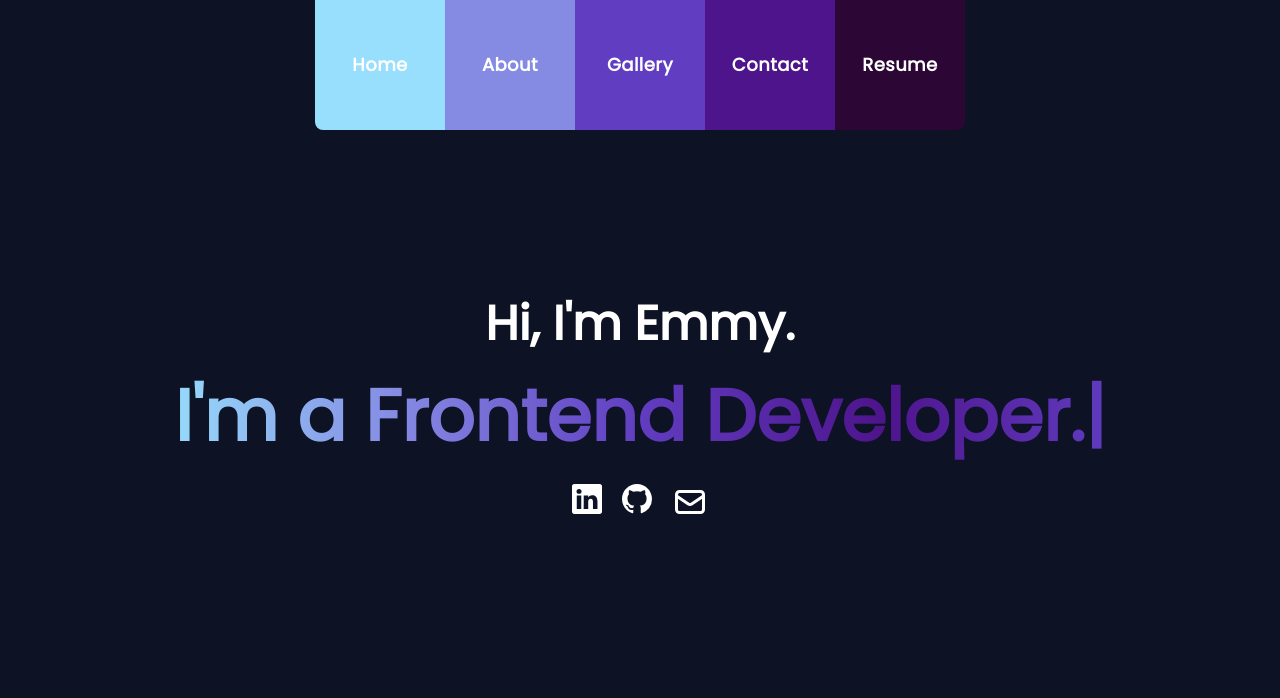
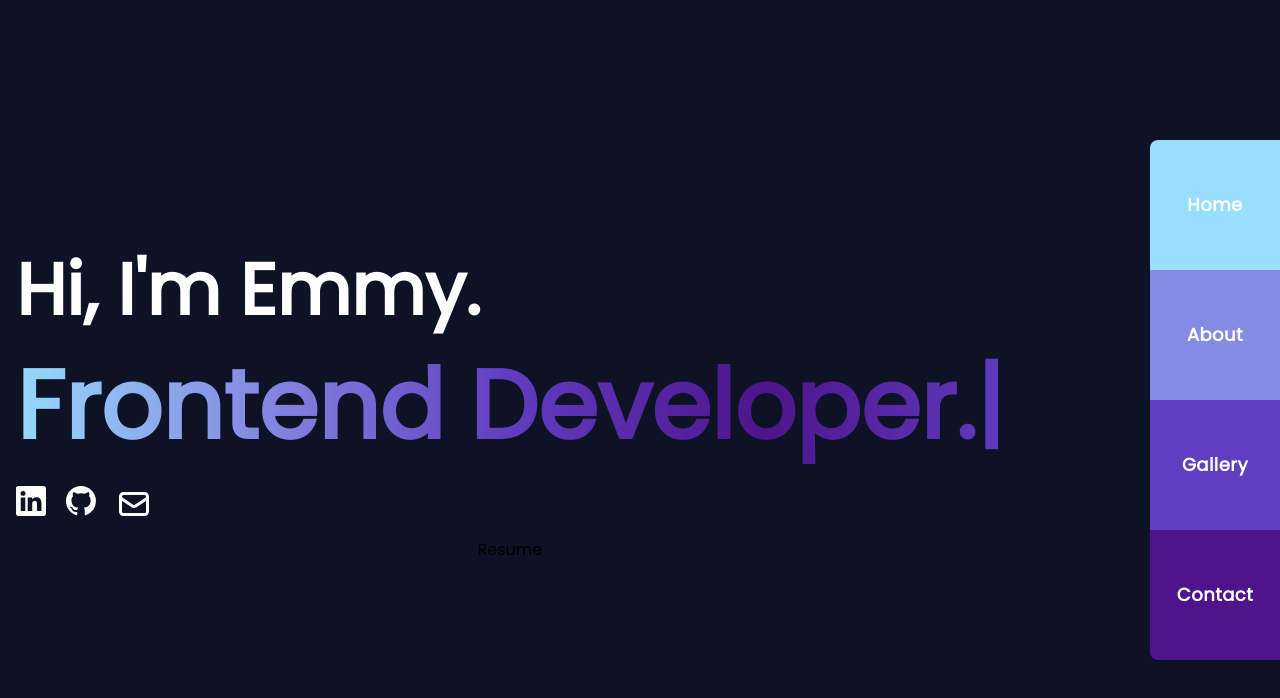
Before and after one commit to eobcre/portfolio-next13, a Next.js app: page / in a window 1280 px wide. Shown: the top 698 px of the page. Built offline with nearby package versions, Linux system fonts and the light colour scheme.

Commit message:
created main layout and button component

```diff
--- /dev/null
+++ b/src/app/components/Button.tsx
@@ -0,0 +1,9 @@
+type ButtonProps = {
+  buttonName: string;
+};
+
+const Button: React.FC<ButtonProps> = ({ buttonName }) => {
+  return <button>{buttonName}</button>;
+};
+
+export default Button;
--- a/src/app/components/HeroSection.tsx
+++ b/src/app/components/HeroSection.tsx
@@ -2,13 +2,15 @@
 import NameTitle from './NameTitle';
 import TypeWritter from './TypeWritter';
 import SubNavBar from './SubNavBar';
+import Button from './Button';
 
 const HeroSection = () => {
   return (
-    <div className='flex flex-col justify-center items-center h-[70vh]'>
+    <div className='flex flex-col justify-center h-full'>
       <NameTitle text="Hi, I'm Emmy." />
-      <TypeWritter text="I'm a Frontend Developer." delay={200} />
+      <TypeWritter text='Frontend Developer.' delay={200} />
       <SubNavBar />
+      <Button buttonName='Resume' />
     </div>
   );
 };
--- a/src/app/components/NameTitle.tsx
+++ b/src/app/components/NameTitle.tsx
@@ -5,7 +5,7 @@ type NameTitleProps = {
 const NameTitle: React.FC<NameTitleProps> = ({ text }) => {
   return (
     <>
-      <span className='text-white text-2xl font-bold p-4 min-[970px]:text-5xl'>{text}</span>
+      <span className='text-white text-2xl font-bold p-4 min-[970px]:text-7xl'>{text}</span>
     </>
   );
 };
--- a/src/app/components/NavBar.tsx
+++ b/src/app/components/NavBar.tsx
@@ -27,17 +27,11 @@ const NavBar = () => {
       href: '/contact',
       background: 'bg-[#4e148c] hover:text-[#858ae3] duration-500',
     },
-    {
-      id: nanoid(),
-      name: 'Resume',
-      href: '/resume',
-      background: 'bg-[#2c0735] hover:text-[#97dffc] duration-500',
-    },
   ];
 
   return (
-    <nav>
-      <ul className='flex justify-center'>
+    <nav className='fixed top-1/2 transform -translate-y-1/2 right-0'>
+      <ul className='flex flex-col'>
         {navMenuData.map((menu, index) => (
           <Link key={menu.id} href={menu.href}>
             <li
@@ -45,9 +39,9 @@ const NavBar = () => {
                 menu.background
               } ${
                 index === 0
+                  ? 'rounded-tl-lg'
+                  : index === navMenuData.length - 1
                   ? 'rounded-bl-lg'
-                  : index === navMenuData.length - 1
-                  ? 'rounded-br-lg'
                   : ''
               }`}
             >
--- a/src/app/components/TypeWritter.tsx
+++ b/src/app/components/TypeWritter.tsx
@@ -33,7 +33,7 @@ const TypeWritter: React.FC<TypeWritterProps> = ({ text, delay }) => {
 
   return (
     <>
-      <span className='custom-text text-4xl font-bold p-4 min-[970px]:text-7xl'>
+      <span className='custom-text text-4xl font-bold p-4 min-[970px]:text-8xl'>
         {currentText}
         <span className={isCursorVisible ? 'cursor' : ''}>|</span>
       </span>
--- a/src/app/layout.tsx
+++ b/src/app/layout.tsx
@@ -21,7 +21,7 @@ export default function RootLayout({
   return (
     <html lang='en'>
       <body suppressHydrationWarning={true} className={inter.className}>
-        <main className='bg-[#0D1225] w-full h-screen'>
+        <main className='flex justify-between bg-[#0D1225] w-full min-h-screen'>
           <NavBar />
           {children}
         </main>
```
